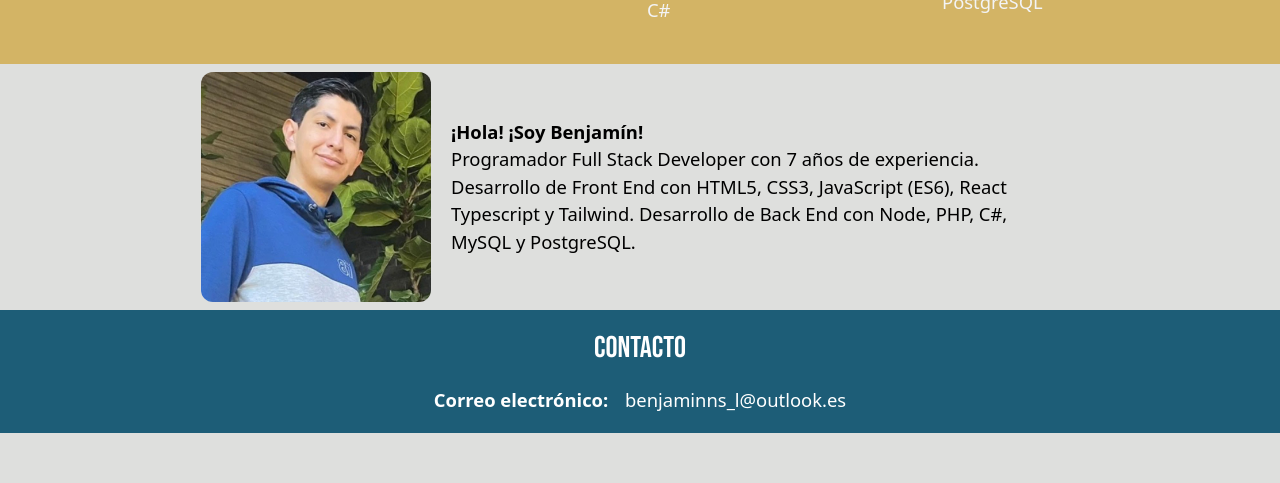
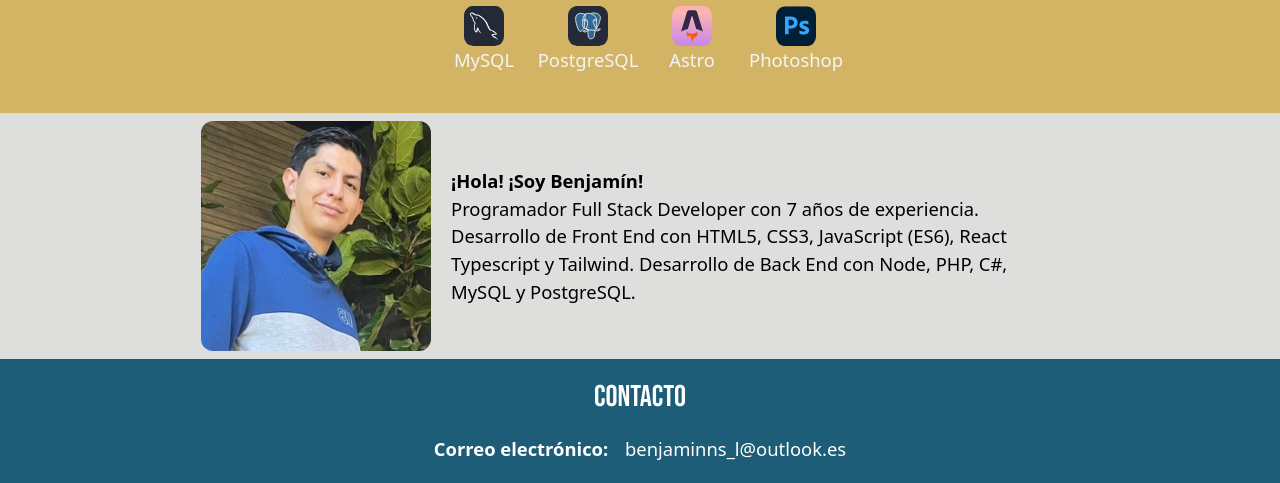
Before and after one commit to BenjaminNS/welcome-page, a website built with Vite: page index.html in a window 1280 px wide. Shown: the part 1079-1562 px from the top of the page. Before the commit the page ends 1512 px from the top, so only its background shows below. Built offline with nearby package versions, Linux system fonts and the light colour scheme; files whose address does not match are found by name; a web font is replaced by a local one.

Commit message:
fix: agrega iconos de nuevas tecnologias y cambia apariencia y tamaño de iconos

```diff
--- a/src/style.css
+++ b/src/style.css
@@ -127,14 +127,21 @@ body {
     background-color: #d3b465;
 
     .technology{
-      --base: 45px;
+      display: flex;
+      flex-direction: column;
+      align-items: center;
+      --base: 90px;
       width: var(--base);
       flex: 0 0 var(--base);
-      /* transition: transform .3s; */
-      cursor: pointer;
+      user-select: none;
 
-      &:hover{
-        transform: scale(1.2);
+      img{
+        /* transition: transform .3s; */
+        width: 40px;
+      }
+
+      p{
+        font-weight: 500;
       }
     }
   }
```
Also changed, not shown: public/technologies/CS.svg (added), public/technologies/Npm-Dark.svg (added), public/technologies/PostgreSQL-Dark.svg (added).
